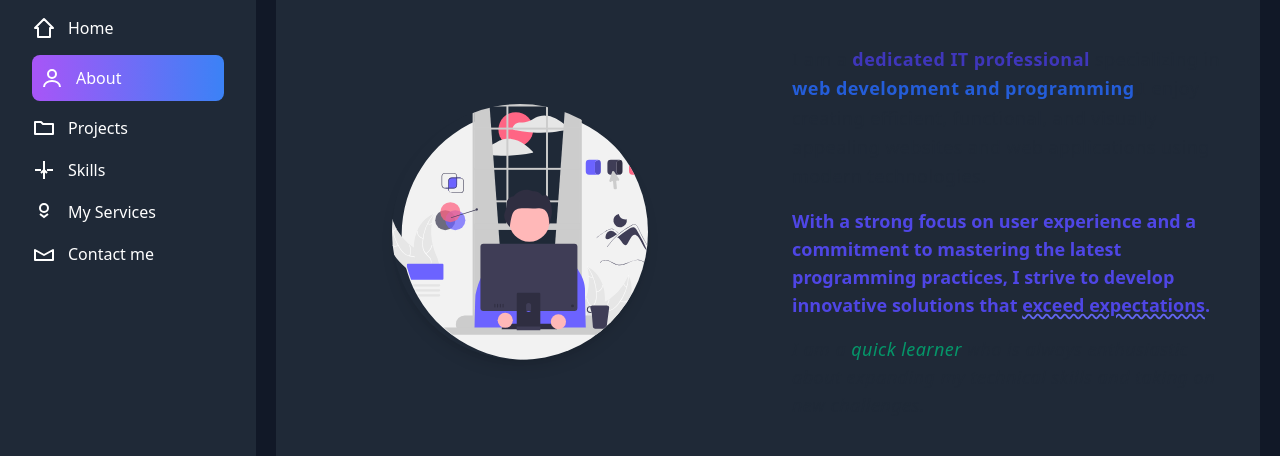
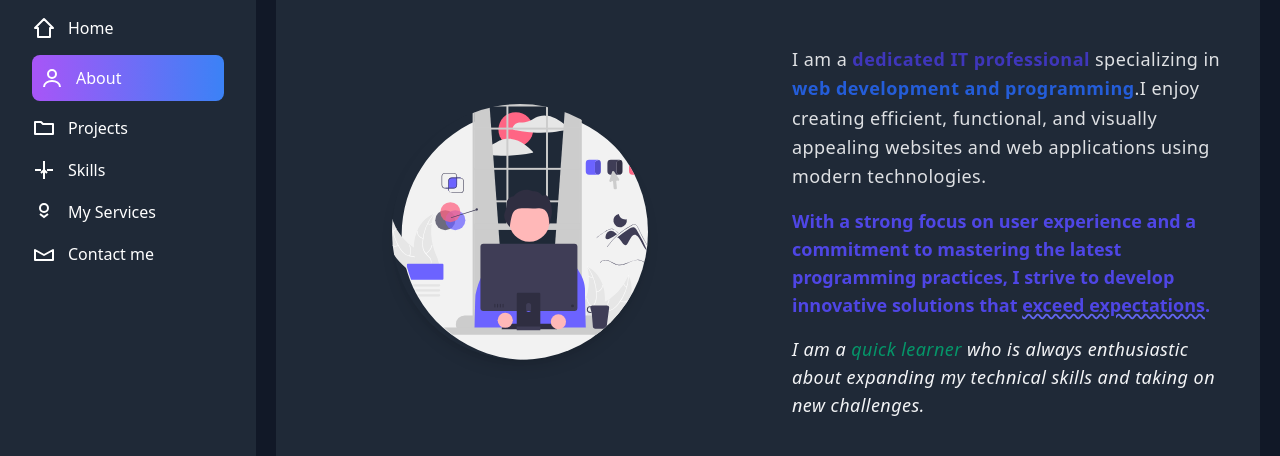
Before and after one commit to myoppong/myPortFolio.Com, a plain HTML site: page index.html in a window 1280 px wide. Both pictures are taken after a click on the item "About". Shown: the part 87-543 px from the top of the page. Drawn offline with nearby package versions, Linux system fonts and the light colour scheme.

Commit message:
text fixed

```diff
--- a/index.html
+++ b/index.html
@@ -250,7 +250,7 @@
 
                 <!-- Text Section -->
                 <div class="text-white space-y-4 text-lg">
-                    <p class="opacity-90 leading-relaxed text-gray-800 dark:text-gray-200 text-lg tracking-wide font-medium space-y-4">
+                    <p class="opacity-90 leading-relaxed text-gray-100 dark:text-gray-200 text-lg tracking-wide font-medium space-y-4">
                         I am a <span class="font-bold text-indigo-700 dark:text-indigo-400">dedicated IT professional</span> specializing in
                         <span class="font-semibold text-blue-600 dark:text-blue-400">web development and programming</span>.I enjoy creating efficient, functional, and visually appealing websites and web applications using modern technologies.
                     </p>
@@ -260,7 +260,7 @@
                         I strive to develop innovative solutions that <span class="underline decoration-wavy decoration-indigo-500 dark:decoration-indigo-300">exceed expectations</span>.
                     </p>
 
-                    <p class="mt-4 text-gray-800 dark:text-gray-200 italic text-lg tracking-wide">
+                    <p class="mt-4 text-gray-100 dark:text-gray-100 italic text-lg tracking-wide">
                         I am a <span class="text-emerald-600 dark:text-emerald-400">quick learner</span> who is always enthusiastic about expanding my technical skills and taking on new challenges.
                     </p>
 
@@ -274,7 +274,6 @@
                 <div class="w-24 h-1 bg-gradient-to-r from-violet-600 via-indigo-500 to-purple-600 mx-auto rounded-full mb-8">
 
                 </div>
-
 
                 <div class="flex flex-wrap gap-3">
                     <span class="px-4 py-2 rounded-full text-sm md:text-base bg-violet-500/20 text-violet-300">Good Communication</span>
```
